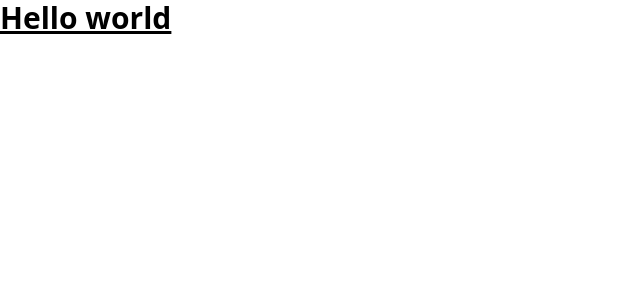
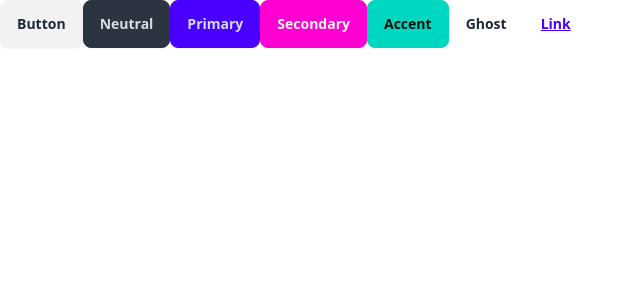
Before and after one commit to JuneLin2001/chat-app, a React (Vite) app in the folder frontend/: page / in a window 1280 px wide. Shown: the top 300 px of the page, without its empty margins (0-640 px from the left). Built offline with nearby package versions, Linux system fonts and the light colour scheme.

Commit message:
feat: set daisyUI environment

```diff
--- a/frontend/package.json
+++ b/frontend/package.json
@@ -21,6 +21,7 @@
     "@types/react-dom": "^18.3.1",
     "@vitejs/plugin-react": "^4.3.4",
     "autoprefixer": "^10.4.20",
+    "daisyui": "^4.12.14",
     "eslint": "^9.15.0",
     "eslint-plugin-react-hooks": "^5.0.0",
     "eslint-plugin-react-refresh": "^0.4.14",
--- a/frontend/src/App.tsx
+++ b/frontend/src/App.tsx
@@ -1,5 +1,15 @@
 const App = () => {
-  return <h1 className="text-3xl font-bold underline">Hello world</h1>;
+  return (
+    <>
+      <button className="btn">Button</button>
+      <button className="btn btn-neutral">Neutral</button>
+      <button className="btn btn-primary">Primary</button>
+      <button className="btn btn-secondary">Secondary</button>
+      <button className="btn btn-accent">Accent</button>
+      <button className="btn btn-ghost">Ghost</button>
+      <button className="btn btn-link">Link</button>
+    </>
+  );
 };
 
 export default App;
--- a/frontend/tailwind.config.js
+++ b/frontend/tailwind.config.js
@@ -4,5 +4,5 @@ export default {
   theme: {
     extend: {},
   },
-  plugins: [],
+  plugins: [require("daisyui")],
 };
```
Also changed, not shown: 1 other file (tests, documents, lock files or other folders).
